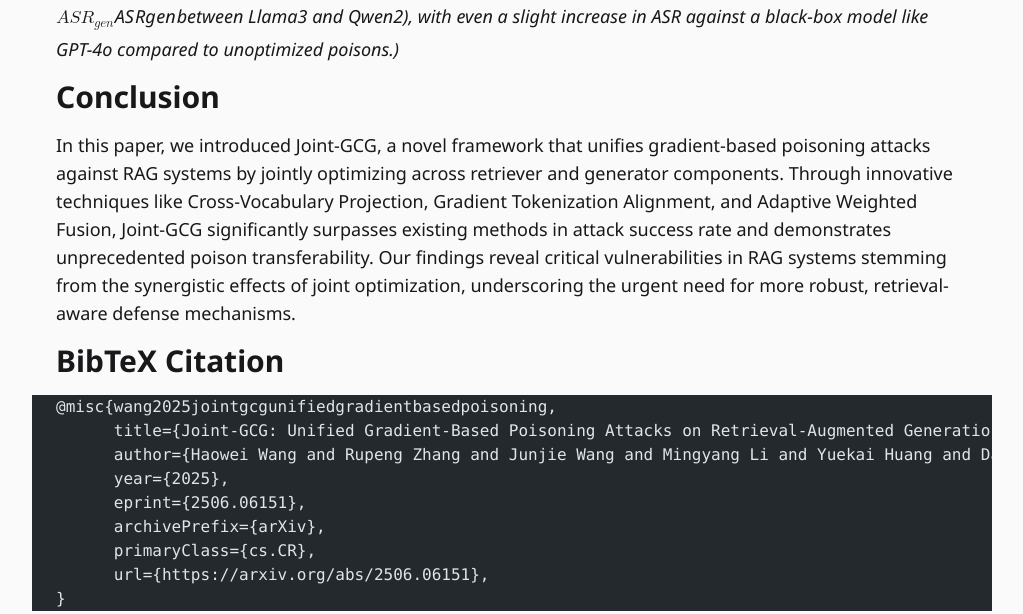
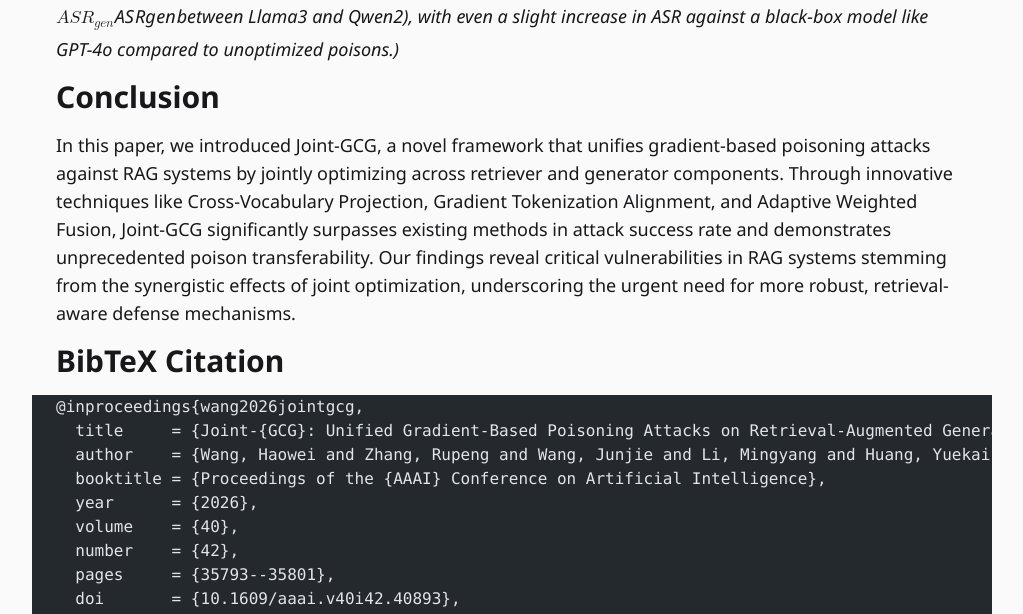
Before and after one commit to NicerWang/Joint-GCG, an Astro site in the folder pages/: page / in a window 1280 px wide. Shown: the part 5065-5679 px from the top of the page, without its empty margins (128-1151 px from the left). Built offline with nearby package versions, Linux system fonts and the light colour scheme; Astro itself is replaced by a stand-in of ours; code samples lack their colours.

Commit message:
update citation to official AAAI 2026 proceedings

````diff
--- a/pages/src/pages/index.mdx
+++ b/pages/src/pages/index.mdx
@@ -236,13 +236,15 @@
 ## BibTeX Citation
 
 ```bibtex
-@misc{wang2025jointgcgunifiedgradientbasedpoisoning,
-      title={Joint-GCG: Unified Gradient-Based Poisoning Attacks on Retrieval-Augmented Generation Systems},
-      author={Haowei Wang and Rupeng Zhang and Junjie Wang and Mingyang Li and Yuekai Huang and Dandan Wang and Qing Wang},
-      year={2025},
-      eprint={2506.06151},
-      archivePrefix={arXiv},
-      primaryClass={cs.CR},
-      url={https://arxiv.org/abs/2506.06151},
+@inproceedings{wang2026jointgcg,
+  title     = {Joint-{GCG}: Unified Gradient-Based Poisoning Attacks on Retrieval-Augmented Generation ({RAG}) Systems},
+  author    = {Wang, Haowei and Zhang, Rupeng and Wang, Junjie and Li, Mingyang and Huang, Yuekai and Wang, Dandan and Wang, Qing},
+  booktitle = {Proceedings of the {AAAI} Conference on Artificial Intelligence},
+  year      = {2026},
+  volume    = {40},
+  number    = {42},
+  pages     = {35793--35801},
+  doi       = {10.1609/aaai.v40i42.40893},
+  url       = {https://ojs.aaai.org/index.php/AAAI/article/view/40893}
 }
 ```
````
Also changed, not shown: README.md.
